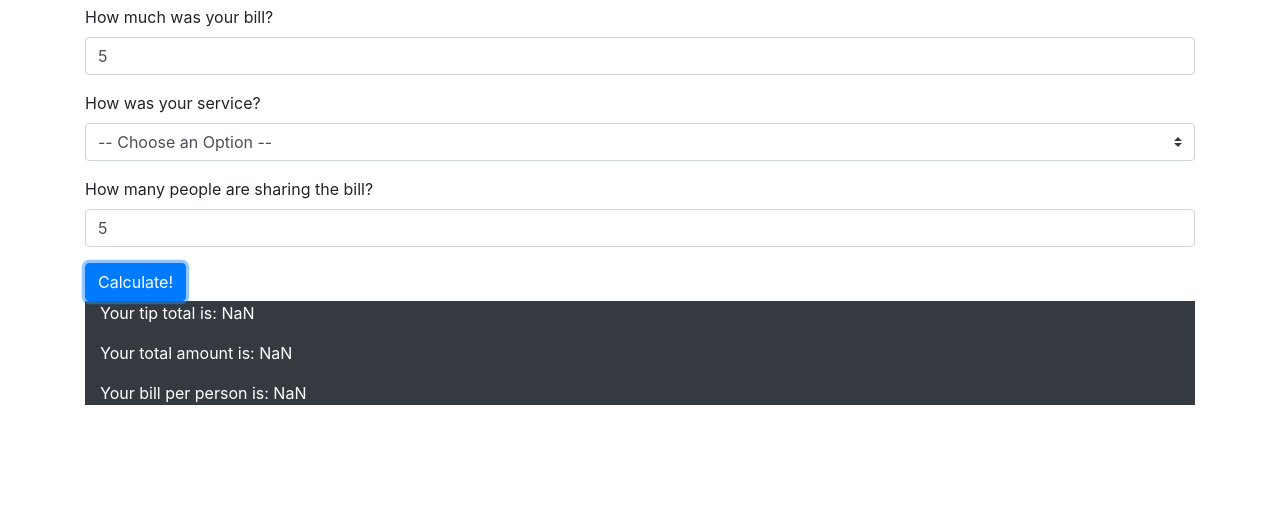
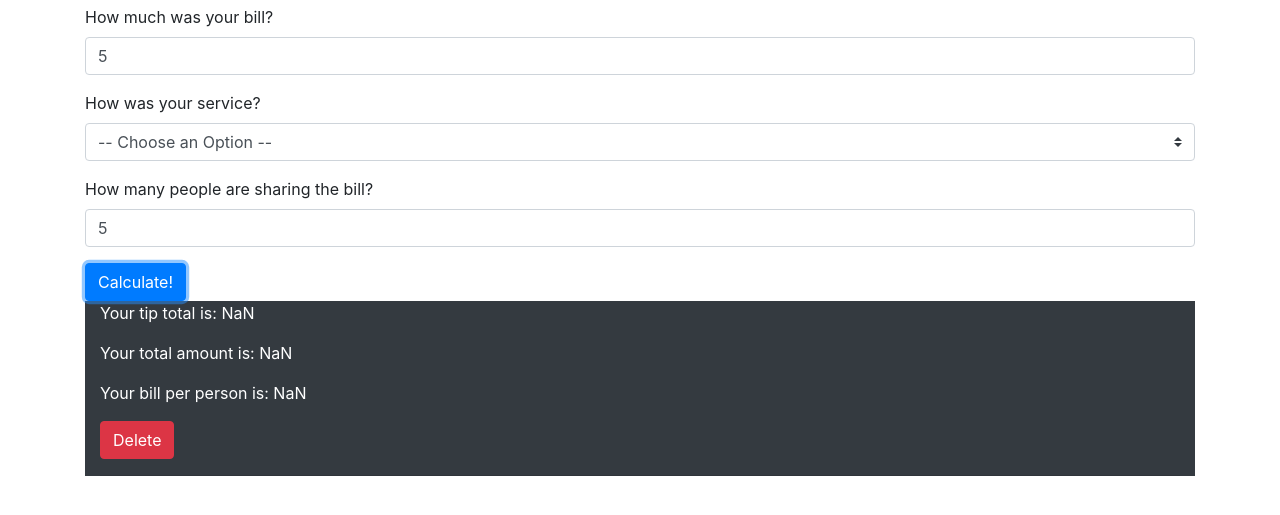
Before and after one commit to DetroitCoders/LearningProjects, a plain HTML site: page TipCalc/index.html in a window 1280 px wide. Both pictures are taken after typing "5", "5" into the empty fields and a click on the button "Calculate!". Shown: the part 51-566 px from the top of the page. Drawn offline with nearby package versions, Linux system fonts and the light colour scheme.

Commit message:
Added disfunctional delete button

```diff
--- a/TipCalc/app.js
+++ b/TipCalc/app.js
@@ -6,6 +6,7 @@ function calcTip() {
     var tip = billAmount * service;
     var totalBill = tip + billAmount;
     var totalBillPerPerson = totalBill / numOfPeople;
+    var id = guid();
 
     var ansBlock1 = document.createElement('p');
     ansBlock1.innerText = "Your tip total is: " + tip;
@@ -16,12 +17,42 @@ function calcTip() {
     var ansBlock3 = document.createElement('p');
     ansBlock3.innerText = "Your bill per person is: " + totalBillPerPerson;
 
+    var deleteButton = document.createElement('button');
+    deleteButton.setAttribute("type", "button");
+    deleteButton.setAttribute("class", "btn btn-danger");
+    var deleteId = "deleteTip(" + id + ")";
+    deleteButton.setAttribute("onclick", deleteId);
+    deleteButton.innerText = "Delete";
+
     var ansDiv = document.createElement('div');
     ansDiv.setAttribute("class", "container bg-dark text-white");
+    ansDiv.setAttribute("id", id);
+    var horzDivide = document.createElement('hr');
 
     ansDiv.appendChild(ansBlock1);
     ansDiv.appendChild(ansBlock2);
     ansDiv.appendChild(ansBlock3);
+    ansDiv.appendChild(deleteButton);
+    ansDiv.appendChild(horzDivide);
 
     document.getElementById('tipCalcContainer').appendChild(ansDiv);
 }
+
+function deleteTip(id) {
+    var child = document.getElementById(id);
+    child.parentNode.removeChild(child);
+}
+
+function guid() {
+    return (
+      s4() +
+      s4() +
+      s4()
+    );
+  }
+
+  function s4() {
+    return Math.floor((1 + Math.random()) * 0x10000)
+      .toString(16)
+      .substring(1);
+  }
```
Also changed, not shown: TipCalc/index.html (+0 -3 lines).
